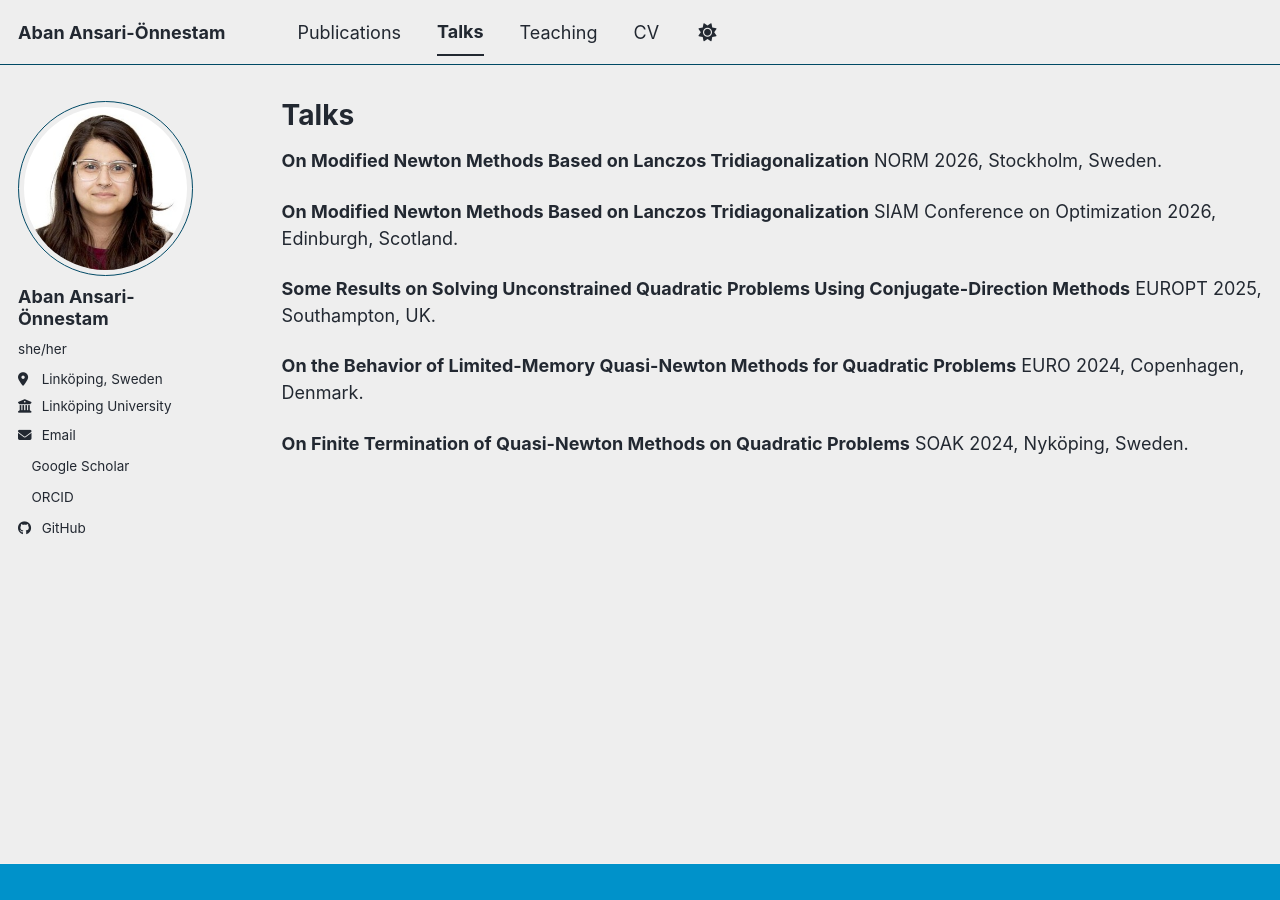
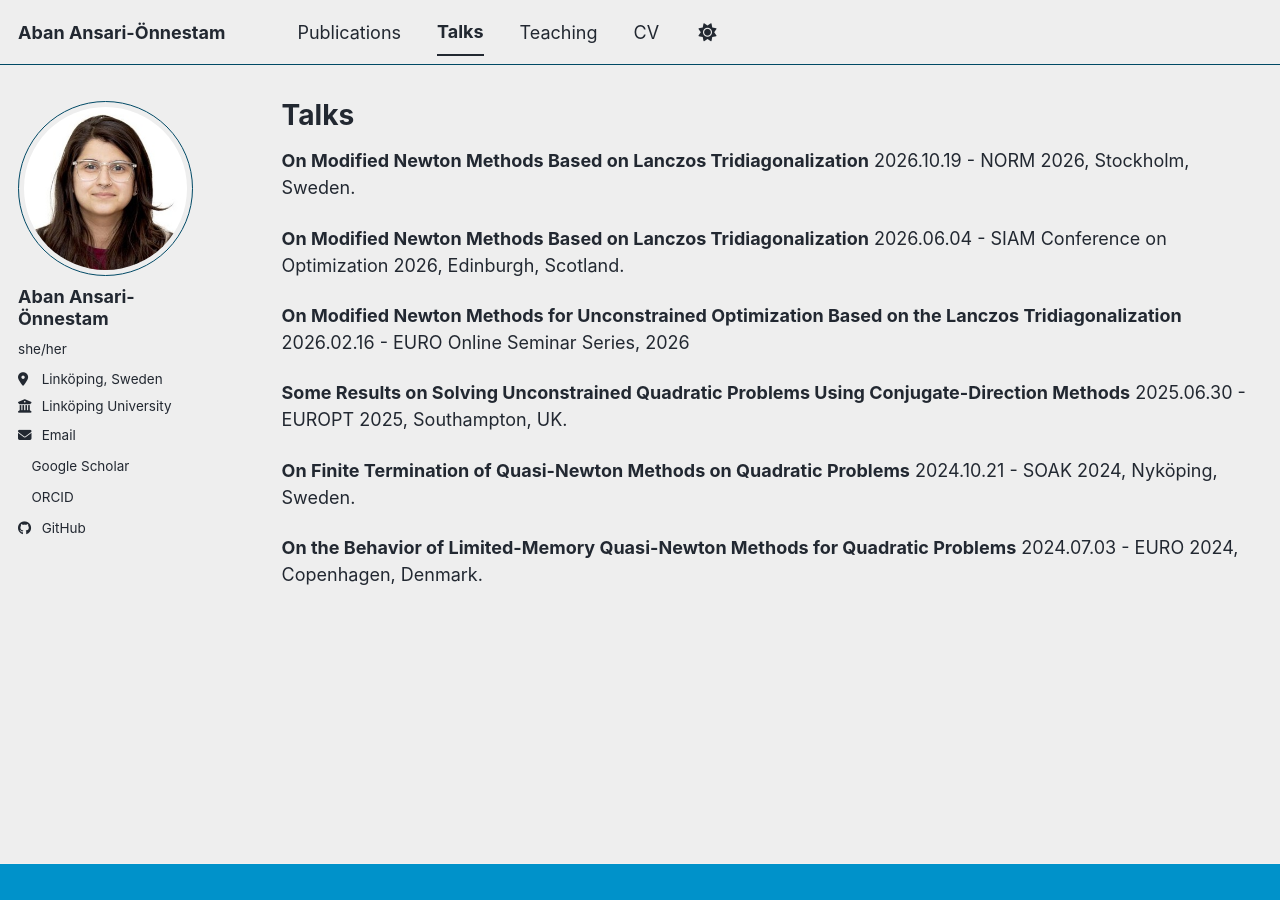
Before and after one commit to abiansari/abiansari.github.io, a Jekyll site: the page built from _pages/talks.md, in a window 1280 px wide. Built offline with Jekyll 4.4.1, drawn with Linux system fonts in a browser that asks for light colours; a script bundle is joined from its source files by our own code; a style sheet for code colours, icons or effects is not loaded.

Commit message:
Update talks.md

```diff
--- a/_pages/talks.md
+++ b/_pages/talks.md
@@ -6,16 +6,19 @@ author_profile: true
 ---
 
 **On Modified Newton Methods Based on Lanczos Tridiagonalization**
-NORM 2026, Stockholm, Sweden.
+2026.10.19 - NORM 2026, Stockholm, Sweden.
 
 **On Modified Newton Methods Based on Lanczos Tridiagonalization**
-SIAM Conference on Optimization 2026, Edinburgh, Scotland.
+2026.06.04 - SIAM Conference on Optimization 2026, Edinburgh, Scotland.
+
+**On Modified Newton Methods for Unconstrained Optimization Based on the Lanczos Tridiagonalization**
+2026.02.16 - EURO Online Seminar Series, 2026
 
 **Some Results on Solving Unconstrained Quadratic Problems Using Conjugate-Direction Methods**
-EUROPT 2025, Southampton, UK.
+2025.06.30 - EUROPT 2025, Southampton, UK.
+
+**On Finite Termination of Quasi-Newton Methods on Quadratic Problems**
+2024.10.21 - SOAK 2024, Nyköping, Sweden.
 
 **On the Behavior of Limited-Memory Quasi-Newton Methods for Quadratic Problems**
-EURO 2024, Copenhagen, Denmark.
-
-**On Finite Termination of Quasi-Newton Methods on Quadratic Problems**
-SOAK 2024, Nyköping, Sweden.
+2024.07.03 - EURO 2024, Copenhagen, Denmark.
```
